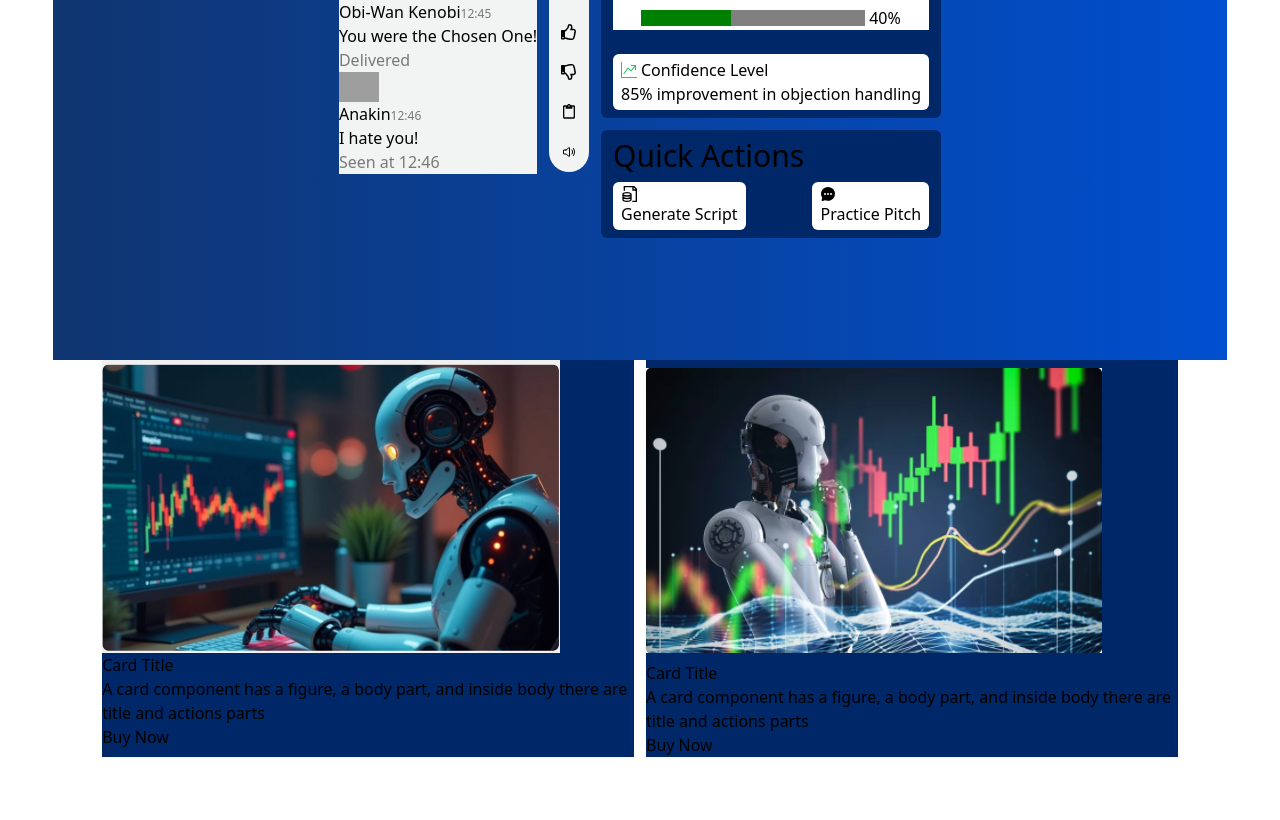
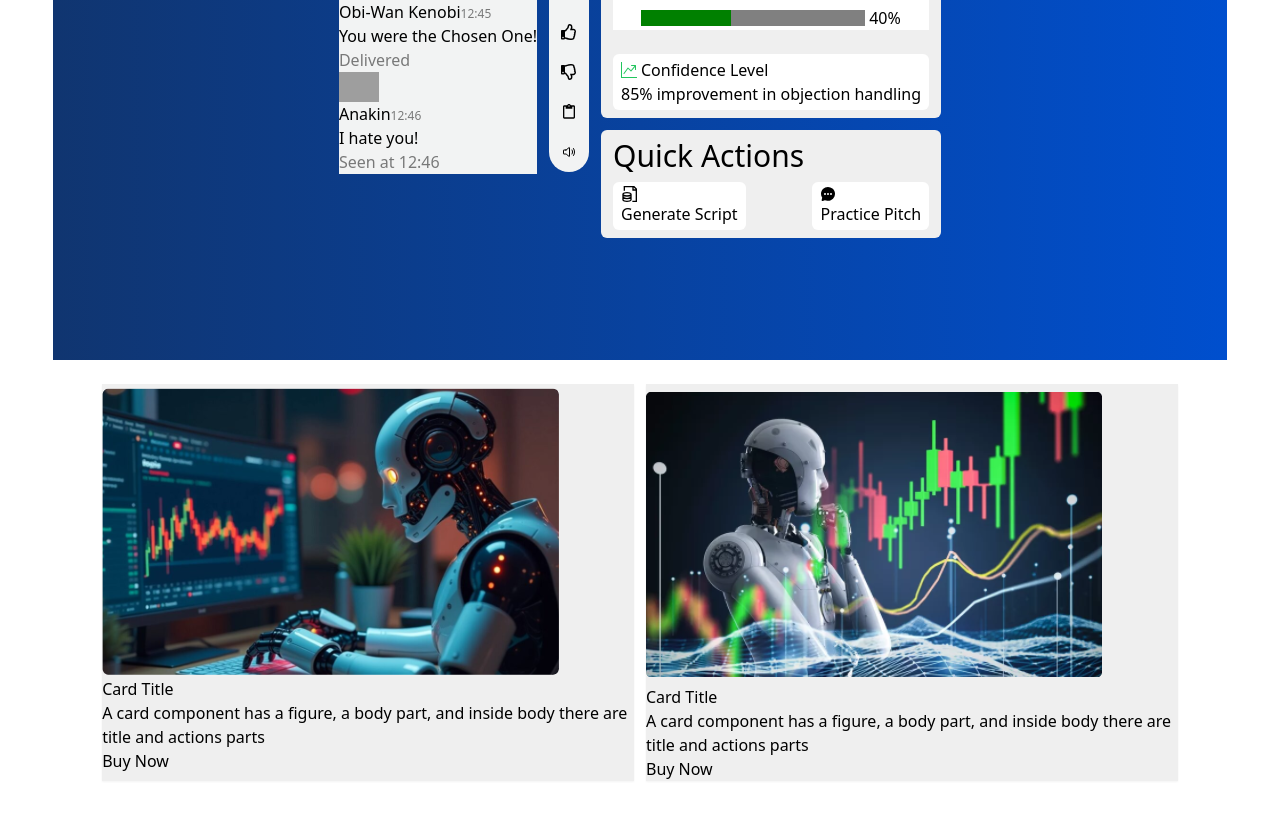
Before and after one commit to mehediScriptDev/sales-rank-ai, a React (Vite) app: page / in a window 1280 px wide. Shown: the part 1600-2420 px from the top of the page. Built offline with nearby package versions, Linux system fonts and the light colour scheme; grey boxes are pictures that could not be loaded.

Commit message:
padding not fix

```diff
--- a/src/Components/Cards.jsx
+++ b/src/Components/Cards.jsx
@@ -1,11 +1,10 @@
-import React from "react";
 import robot1 from "./images/robot.png";
 import robot2 from "./images/robot2.png";
 
 const Cards = () => {
   return (
     <section className=" min-h-screen mx-auto w-11/12">
-      <div className="grid md:grid-cols-2  grid-cols-1 gap-3 justify-between items-center">
+      <div className="grid md:grid-cols-2 mt-6 grid-cols-1 gap-3 justify-between items-center">
         <div className="card bg-anotherbg h-full shadow-sm col-span-1">
           <figure>
             <img src={robot1} alt="Shoes" />
--- a/tailwind.config.js
+++ b/tailwind.config.js
@@ -14,7 +14,7 @@ export default {
         toBg: 'rgb(0, 79, 206)',
         likebg: 'rgb(242, 243, 243)',
         anotherbg: 'rgb(239, 239, 239)',
-        anotherbg: 'rgb(0, 40, 104)',
+        btnbg: 'rgb(0, 40, 104)',
       }
     },
   },
```
